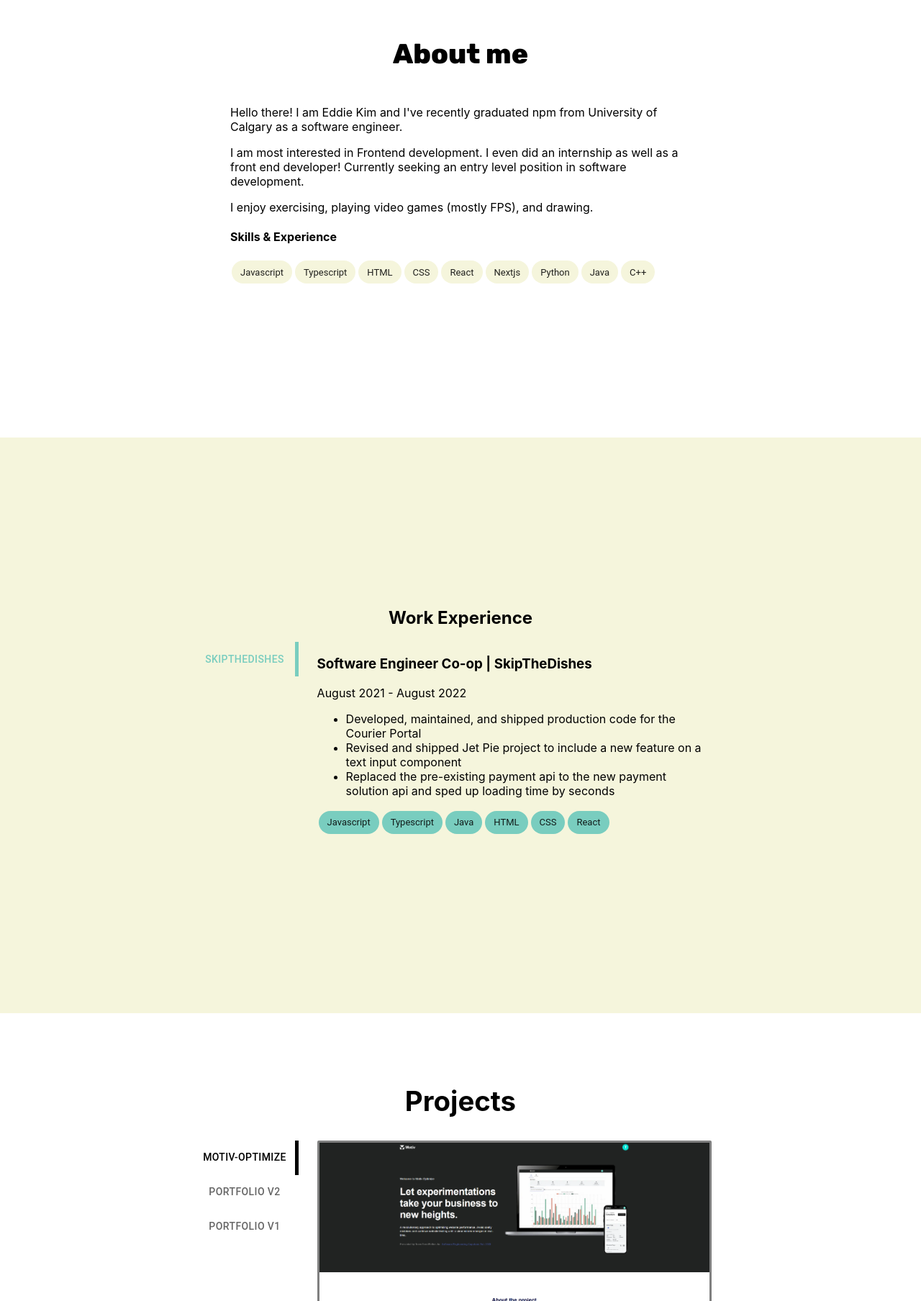
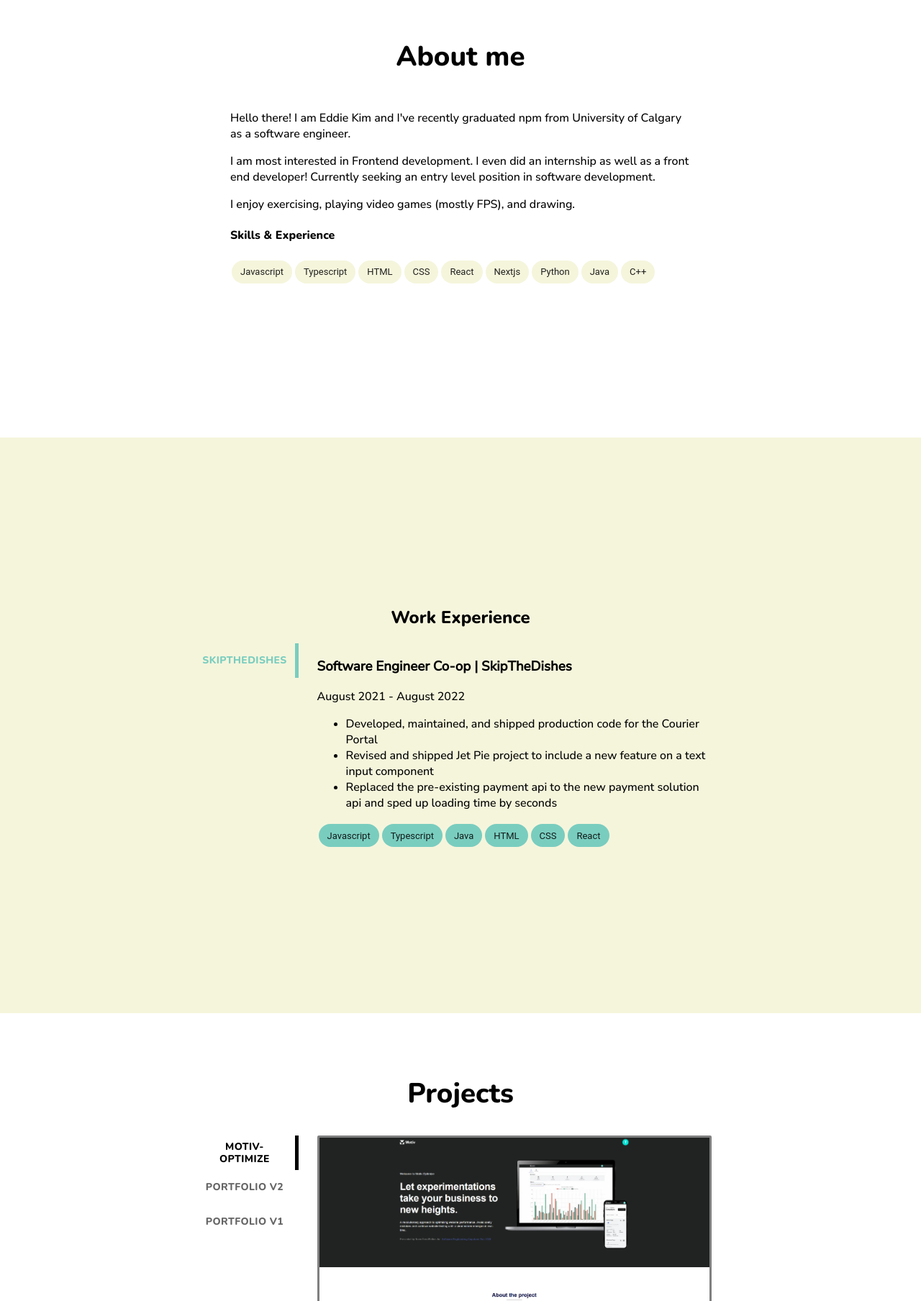
Before and after one commit to EddieSKim/Portfolio, a React (Create React App) app in the folder portfolio/: page / in a window 1280 px wide. Shown: the part 992-2800 px from the top of the page at 72% size. Built offline with nearby package versions, Linux system fonts and the light colour scheme.

Commit message:
Updated font family

```diff
--- a/portfolio/public/index.html
+++ b/portfolio/public/index.html
@@ -10,7 +10,8 @@
   <link rel="apple-touch-icon" href="%PUBLIC_URL%/logo192.png" />
   <link rel="preconnect" href="https://fonts.googleapis.com">
   <link rel="preconnect" href="https://fonts.gstatic.com" crossorigin>
-  <link href="https://fonts.googleapis.com/css2?family=Rubik:wght@800&display=swap" rel="stylesheet">
+  <link href="https://fonts.googleapis.com/css2?family=Nunito:wght@800&display=swap" rel="stylesheet">
+  <link href="https://fonts.googleapis.com/css2?family=Nunito+Sans:wght@500&display=swap" rel="stylesheet">
   <link rel="manifest" href="%PUBLIC_URL%/manifest.json" />
   <title>Eddie Kim</title>
 </head>
--- a/portfolio/src/components/about/AboutStyle.css
+++ b/portfolio/src/components/about/AboutStyle.css
@@ -10,7 +10,7 @@
 
 .about-title {
   font-size: 1.4vmax;
-  font-family: 'Rubik', sans-serif;
+  font-family: 'Nunito', sans-serif;
 }
 
 .content-body {
@@ -23,8 +23,16 @@
   margin-right: auto;
 }
 
+.skills-title {
+  font-family: 'Nunito', sans-serif;
+}
+
 .skill-icon {
   margin: 2px;
+}
+
+.body-text {
+  font-family: "Nunito Sans", sans-serif;
 }
 
 @media screen and (max-height: 920px) {
--- a/portfolio/src/components/banner/BannerStyle.css
+++ b/portfolio/src/components/banner/BannerStyle.css
@@ -17,7 +17,7 @@
 
 .banner-title {
     font-size: 1.4vmax;
-    font-family: Roboto;
+    font-family: "Nunito", sans-serif;
     color: black;
 }
 
--- a/portfolio/src/components/contacts/Contacts.js
+++ b/portfolio/src/components/contacts/Contacts.js
@@ -11,7 +11,7 @@ function Contacts() {
         <div className="contact-section" id="contacts">
             <div className="contacts-wrapper">
                 <h3 className="contact-h3">Get In Touch</h3>
-                <p>I am looking for new opportunities and will be excited to hear back from you. Also, feel free to reach out to say hello! &#128075;</p>
+                <p className="contacts-content">I am looking for new opportunities and will be excited to hear back from you. Also, feel free to reach out to say hello! &#128075;</p>
                 <div>
                     <Button
                         sx={{ color: "black"}}
--- a/portfolio/src/components/contacts/ContactsStyle.css
+++ b/portfolio/src/components/contacts/ContactsStyle.css
@@ -18,9 +18,18 @@
 
 .contact-h3 {
     font-size: 1.4vmax;
+    font-family: "Nunito", sans-serif;
+}
+
+.contacts-content {
+    font-family: "Nunito Sans", sans-serif;
 }
 
 @media screen and (max-width: 500px) {
+    .contact-h3{
+        font-size: 3vmax;
+    }
+
     .contact-section {
         height: 60vh;
     }
--- a/portfolio/src/components/projects/ProjectStyle.css
+++ b/portfolio/src/components/projects/ProjectStyle.css
@@ -9,12 +9,20 @@
 
 .project-title {
     font-size: 1.4vmax;
+    font-family: "Nunito", sans-serif;
 }
 
 .project-wrapper {
     display: grid;
     grid-template-columns: 150px 600px;
     min-height: 400px;
+}
+
+.project-info {
+    display: relative;
+    padding-left: 2vw;
+    padding-right: 2vw;
+    font-family: "Nunito Sans", sans-serif;
 }
 
 .card {
@@ -30,12 +38,6 @@
 
 .tab-btn {
     width: 20vw;
-}
-
-.project-info {
-    display: relative;
-    padding-left: 2vw;
-    padding-right: 2vw;
 }
 
 .tech-chip {
--- a/portfolio/src/components/projects/Projects.js
+++ b/portfolio/src/components/projects/Projects.js
@@ -62,9 +62,9 @@ function Projects() {
                     orientation={smallMediaScreen ? "horizontal" : "vertical"}
                     value={tabValue}
                     onChange={handleTabChange}>
-                    <Tab label="Motiv-Optimize" />
-                    <Tab label="Portfolio V2" />
-                    <Tab label="Portfolio V1" />
+                    <Tab label={<span style={{fontFamily: "Nunito, sans serif"}}>Motiv-Optimize</span>} />
+                    <Tab label={<span style={{fontFamily: "Nunito, sans serif"}}>Portfolio V2</span>} />
+                    <Tab label={<span style={{fontFamily: "Nunito, sans serif"}}>Portfolio V1</span>} />
                 </Tabs>
                 {
                     tabValue === 0 &&
--- a/portfolio/src/components/work/Work.js
+++ b/portfolio/src/components/work/Work.js
@@ -29,12 +29,12 @@ function Work() {
                     orientation={smallMediaScreen ? "horizontal" : "vertical"}
                     value={tabValue}
                     onChange={handleTabChange}>
-                    <Tab label={<span style={{ color: "#79cdbf" }}>SkipTheDishes</span>} />
+                    <Tab label={<span style={{ color: "#79cdbf", fontFamily: "Nunito, sans serif" }}>SkipTheDishes</span>} />
                 </Tabs>
                 {tabValue === 0 && <>
                     <div className="experience-ctn">
-                        <h3>Software Engineer Co-op | SkipTheDishes</h3>
-                        <span>August 2021 - August 2022</span>
+                        <h3 className="experience-title">Software Engineer Co-op | SkipTheDishes</h3>
+                        <span className="experience-info">August 2021 - August 2022</span>
                         <div className="experience-info">
                             <ul>
                                 <li>
--- a/portfolio/src/components/work/WorkStyle.css
+++ b/portfolio/src/components/work/WorkStyle.css
@@ -5,12 +5,12 @@
     flex-direction: column;
     justify-content: center;
     align-items: center;
-    /* background-color: beige; */
     background-color: #f5f5dc;
 }
 
 .work-title {
     position: relative;
+    font-family: "Nunito", sans-serif;
 }
 
 .work-wrapper {
@@ -25,9 +25,9 @@
     color: black;
 }
 
-/* .tech-ctn {
-    display: flex;
-} */
+.experience-info, .experience-title {
+    font-family: "Nunito Sans", sans-serif;
+}
 
 .tech-chip {
     margin: 2px;
```
